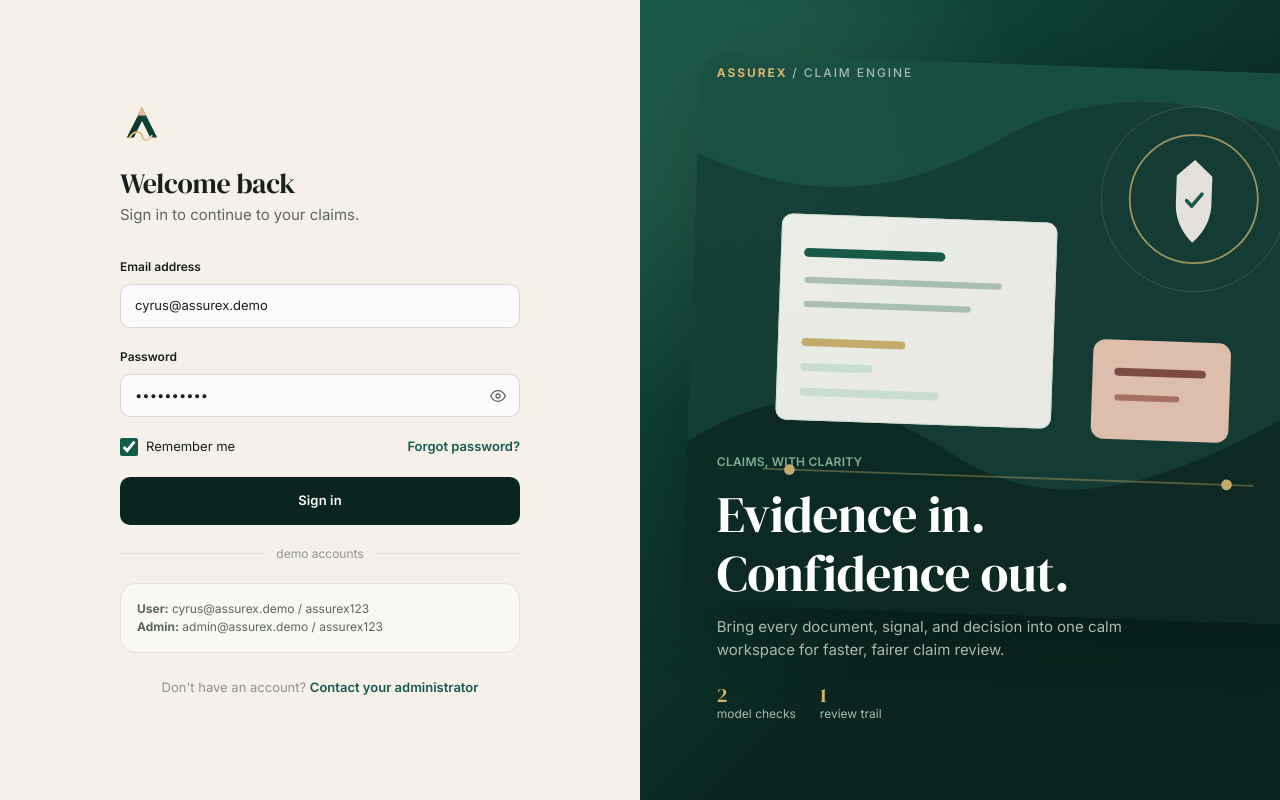
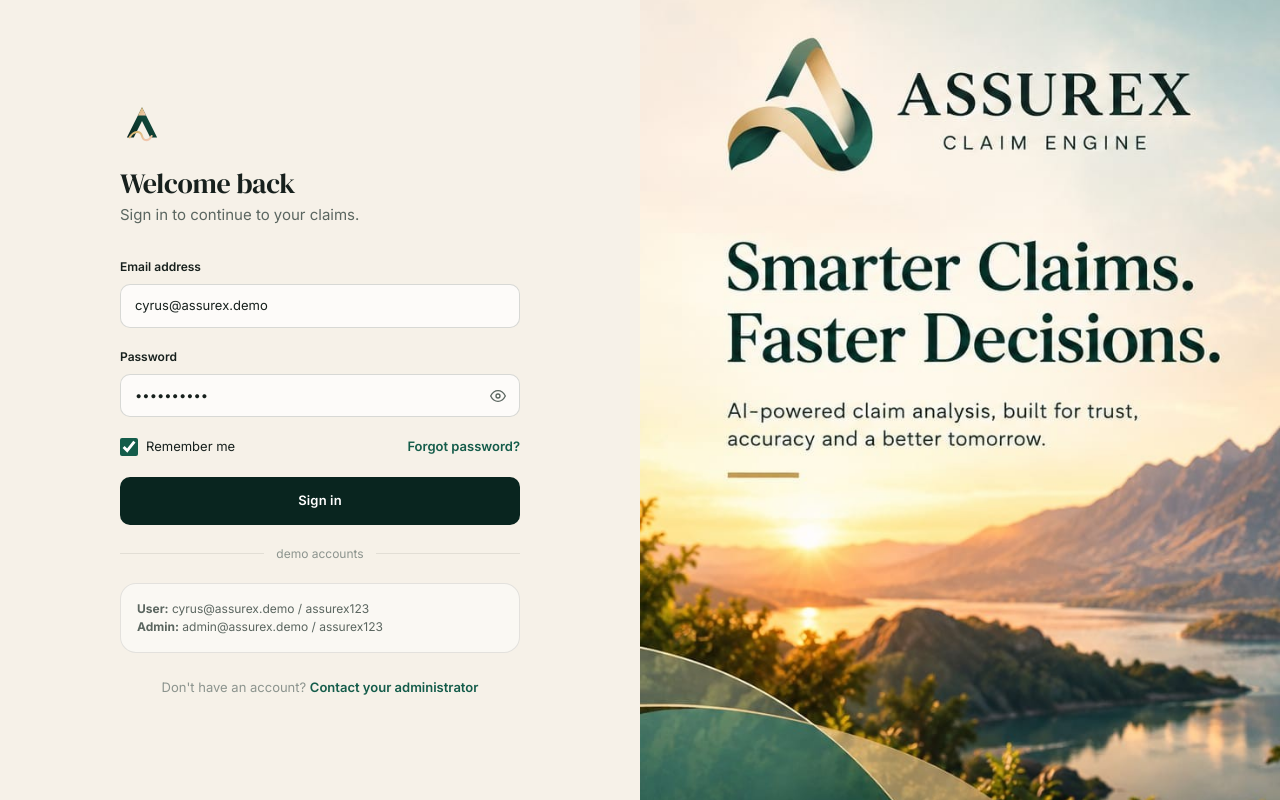
Before and after one commit to 41ss/AssureX-Claim-Engine, a Flask app: page /login in a window 1280 px wide. Run offline with Flask 3, Linux system fonts and the light colour scheme.

Commit message:
Use branded image on desktop login panel

```diff
--- a/static/style.css
+++ b/static/style.css
@@ -423,65 +423,13 @@
 }
 
 .auth-shell__visual {
-  background: var(--color-deep-forest);
+  background-color: var(--color-deep-forest);
+  background-image: url("/static/images/WhatsApp%20Image%202026-09-27%20at%2015.57.36%20%282%29.jpeg");
+  background-position: center;
+  background-repeat: no-repeat;
+  background-size: cover;
   position: relative;
   overflow: hidden;
-  display: flex;
-  align-items: flex-end;
-  padding: clamp(40px, 6vw, 88px);
-  isolation: isolate;
-}
-
-.auth-shell__visual::before {
-  content: "";
-  position: absolute;
-  inset: 0;
-  background: radial-gradient(circle at 20% 20%, rgba(127, 175, 145, 0.2), transparent 34%), linear-gradient(135deg, rgba(20, 92, 74, 0.85), transparent 62%);
-  z-index: -1;
-}
-
-.auth-shell__visual-art {
-  position: absolute;
-  width: min(62vw, 720px);
-  right: -8%;
-  top: 8%;
-  opacity: 0.92;
-  filter: saturate(0.92);
-  transform: rotate(2deg);
-  box-shadow: 0 28px 70px rgba(0, 0, 0, 0.24);
-  border-radius: 28px;
-}
-
-.auth-shell__visual-mark {
-  position: absolute;
-  top: clamp(28px, 5vw, 64px);
-  left: clamp(40px, 6vw, 88px);
-  color: var(--color-gold);
-  font-size: var(--fs-xs);
-  font-weight: 700;
-  letter-spacing: 0.16em;
-}
-
-.auth-shell__visual-mark span {
-  color: var(--text-on-dark-muted);
-  font-weight: 500;
-}
-
-.auth-proof-row {
-  display: flex;
-  gap: var(--space-6);
-  margin-top: var(--space-6);
-  color: var(--text-on-dark-muted);
-  font-size: var(--fs-xs);
-}
-
-.auth-proof-row strong {
-  display: block;
-  color: var(--color-gold);
-  font-family: var(--font-display);
-  font-size: var(--fs-lg);
-  font-weight: 400;
-  line-height: 1;
 }
 
 .auth-card {
@@ -1423,10 +1371,6 @@
 
 /* ---- from css/pages/login.css ---- */
 /* LOGIN PAGE specific styles */
-.auth-shell__visual-content { color: #fff; max-width: 440px; position: relative; z-index: 1; }
-.auth-shell__visual-content .eyebrow { color: var(--color-sage); }
-.auth-shell__visual-content h2 { color: #fff; font-size: clamp(2.2rem, 4vw, 3.5rem); margin-top: var(--space-3); }
-.auth-shell__visual-content p { color: var(--text-on-dark-muted); margin-top: var(--space-3); }
 .auth-header { margin-bottom: var(--space-8); }
 .auth-header img { width: 44px; height: 44px; margin-bottom: var(--space-5); }
 .auth-header h1 { font-size: clamp(2rem, 3vw, 2.75rem); }
--- a/templates/login.html
+++ b/templates/login.html
@@ -49,19 +49,7 @@
       </div>
     </div>
 
-    <div class="auth-shell__visual">
-      <img class="auth-shell__visual-art" src="{{ url_for('static', filename='branding/claim-review-illustration.svg') }}" alt="Illustration of a claim document, review card, and verified shield">
-      <div class="auth-shell__visual-mark">ASSUREX <span>/ CLAIM ENGINE</span></div>
-      <div class="auth-shell__visual-content">
-        <span class="eyebrow">CLAIMS, WITH CLARITY</span>
-        <h2>Evidence in.<br>Confidence out.</h2>
-        <p>Bring every document, signal, and decision into one calm workspace for faster, fairer claim review.</p>
-        <div class="auth-proof-row">
-          <span><strong>2</strong> model checks</span>
-          <span><strong>1</strong> review trail</span>
-        </div>
-      </div>
-    </div>
+    <div class="auth-shell__visual" role="img" aria-label="ASSUREX Claim Engine, smarter claims and faster decisions"></div>
   </div>
 {% endblock %}
 {% block scripts %}
```
